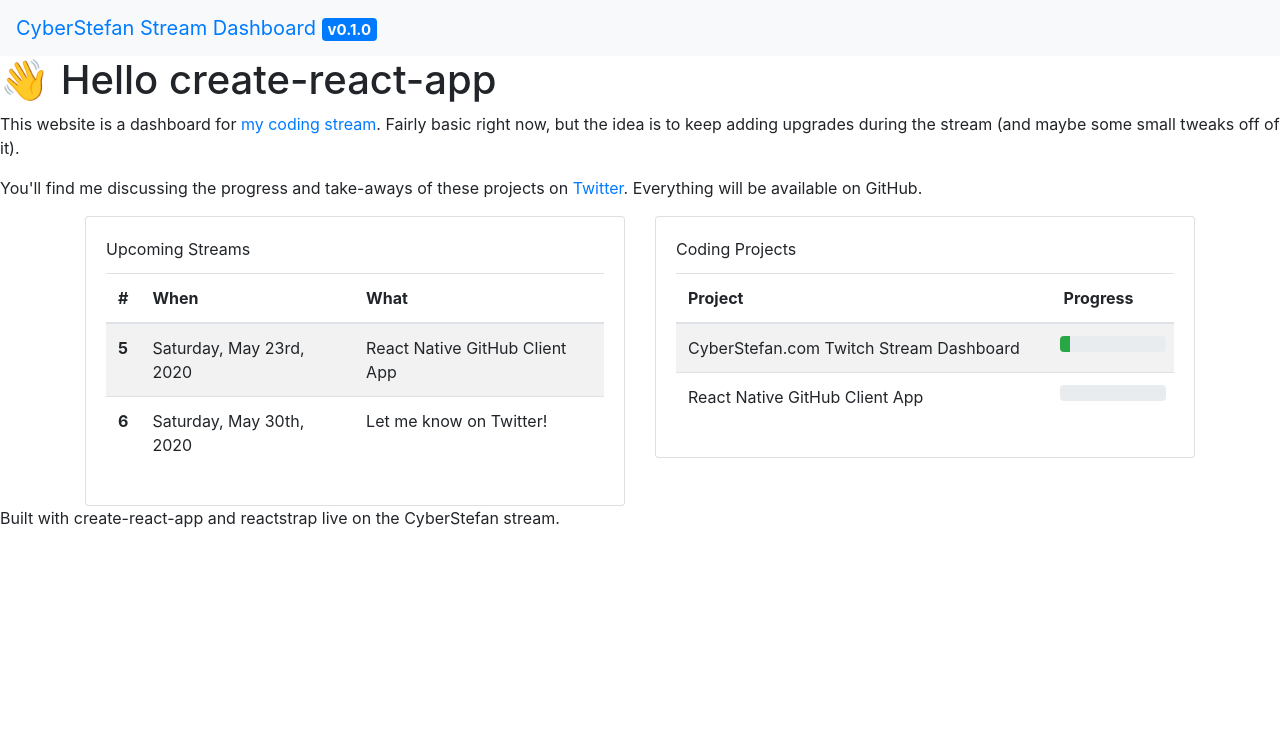
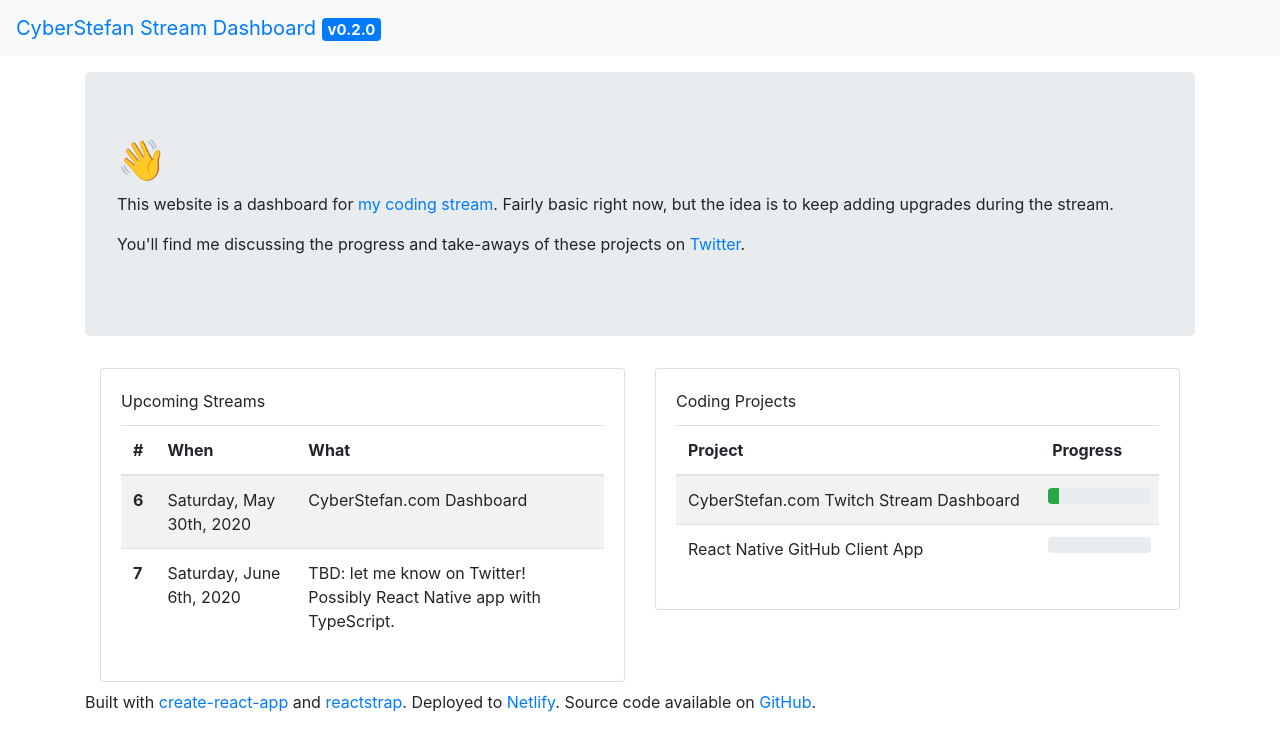
Before and after one commit to ksm/cyberstefan-site, a React (Create React App) app: page / in a window 1280 px wide. Shown: the top 750 px of the page. Built offline with nearby package versions, Linux system fonts and the light colour scheme.

Commit message:
feat: flesh out the dashboard a bit more

```diff
--- a/package.json
+++ b/package.json
@@ -1,6 +1,6 @@
 {
-  "name": "cyberstefan-site-cra",
-  "version": "0.1.0",
+  "name": "cyberstefan-site",
+  "version": "0.2.0",
   "private": true,
   "dependencies": {
     "@testing-library/jest-dom": "^4.2.4",
--- a/public/index.html
+++ b/public/index.html
@@ -24,7 +24,7 @@
       work correctly both with client-side routing and a non-root public URL.
       Learn how to configure a non-root public URL by running `npm run build`.
     -->
-    <title>React App</title>
+    <title>CyberStefan</title>
   </head>
   <body>
     <noscript>You need to enable JavaScript to run this app.</noscript>
--- a/src/App.js
+++ b/src/App.js
@@ -1,4 +1,5 @@
 import React from "react";
+import { Container } from "reactstrap";
 import "./App.css";
 import { Navbar } from "./Navbar";
 import { Header } from "./Header";
@@ -9,9 +10,11 @@
   return (
     <>
       <Navbar />
-      <Header />
-      <Dashboard />
-      <Footer />
+      <Container>
+        <Header />
+        <Dashboard />
+        <Footer />
+      </Container>
     </>
   );
 }
--- a/src/Dashboard.js
+++ b/src/Dashboard.js
@@ -28,14 +28,17 @@
                 </thead>
                 <tbody>
                   <tr>
-                    <th scope="row">5</th>
-                    <td>Saturday, May 23rd, 2020</td>
-                    <td>React Native GitHub Client App</td>
+                    <th scope="row">6</th>
+                    <td>Saturday, May 30th, 2020</td>
+                    <td>CyberStefan.com Dashboard</td>
                   </tr>
                   <tr>
-                    <th scope="row">6</th>
-                    <td>Saturday, May 30th, 2020</td>
-                    <td>Let me know on Twitter!</td>
+                    <th scope="row">7</th>
+                    <td>Saturday, June 6th, 2020</td>
+                    <td>
+                      TBD: let me know on Twitter! Possibly React Native app
+                      with TypeScript.
+                    </td>
                   </tr>
                 </tbody>
               </Table>
--- a/src/Footer.js
+++ b/src/Footer.js
@@ -1,5 +1,10 @@
 import React from "react";
 
-export const Footer = () => {
-  return "Built with create-react-app and reactstrap live on the CyberStefan stream.";
-};
+export const Footer = () => (
+  <p class="mt-2">
+    Built with <a href="https://create-react-app.dev">create-react-app</a> and{" "}
+    <a href="https://reactstrap.github.io">reactstrap</a>. Deployed to{" "}
+    <a href="https://www.netlify.com">Netlify</a>. Source code available on{" "}
+    <a href="https://github.com/ksm/cyberstefan-site/">GitHub</a>.
+  </p>
+);
--- a/src/Header.js
+++ b/src/Header.js
@@ -1,21 +1,22 @@
 import React from "react";
+import { Jumbotron } from "reactstrap";
 
 export const Header = () => {
   return (
-    <>
-      {" "}
-      <h1>👋 Hello create-react-app</h1>
-      <p>
-        This website is a dashboard for{" "}
-        <a href="https://www.twitch.tv/cyberstefan">my coding stream</a>. Fairly
-        basic right now, but the idea is to keep adding upgrades during the
-        stream (and maybe some small tweaks off of it).
-      </p>
-      <p>
-        You'll find me discussing the progress and take-aways of these projects
-        on <a href="https://twitter.com/cyberstefantv">Twitter</a>. Everything
-        will be available on GitHub.
-      </p>
-    </>
+    <div class="mt-3">
+      <Jumbotron>
+        <h1>👋</h1>
+        <p>
+          This website is a dashboard for{" "}
+          <a href="https://www.twitch.tv/cyberstefan">my coding stream</a>.
+          Fairly basic right now, but the idea is to keep adding upgrades during
+          the stream.
+        </p>
+        <p>
+          You'll find me discussing the progress and take-aways of these
+          projects on <a href="https://twitter.com/cyberstefantv">Twitter</a>.
+        </p>
+      </Jumbotron>
+    </div>
   );
 };
--- a/src/Navbar.js
+++ b/src/Navbar.js
@@ -5,7 +5,13 @@
   return (
     <RSNavbar color="light">
       <NavbarBrand>
-        CyberStefan Stream Dashboard <Badge color="primary">v0.1.0</Badge>
+        CyberStefan Stream Dashboard{" "}
+        <Badge
+          href="https://github.com/ksm/cyberstefan-site/blob/master/CHANGELOG.md"
+          color="primary"
+        >
+          v0.2.0
+        </Badge>
       </NavbarBrand>
     </RSNavbar>
   );
```
Also changed, not shown: 1 other file (tests, documents, lock files or other folders).
